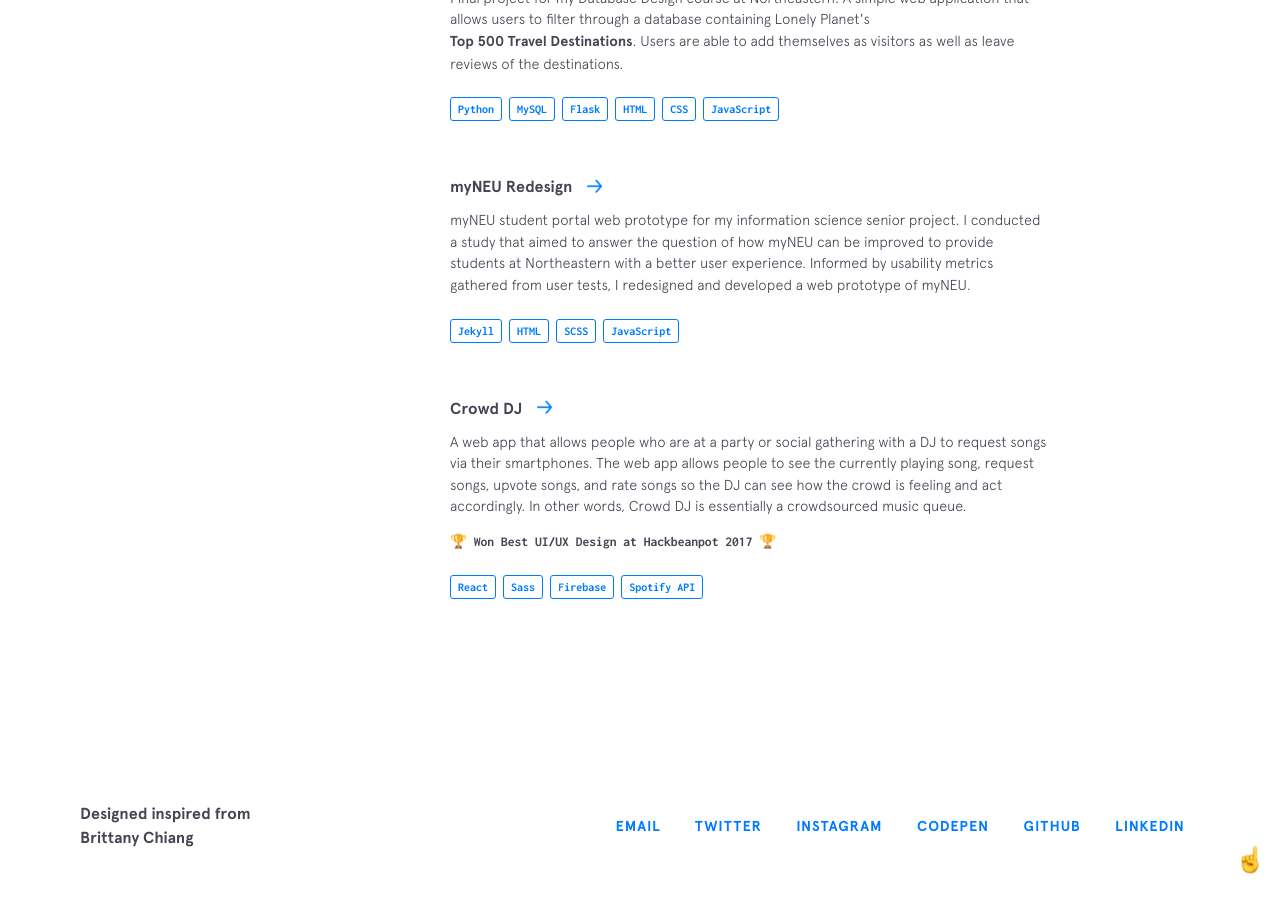
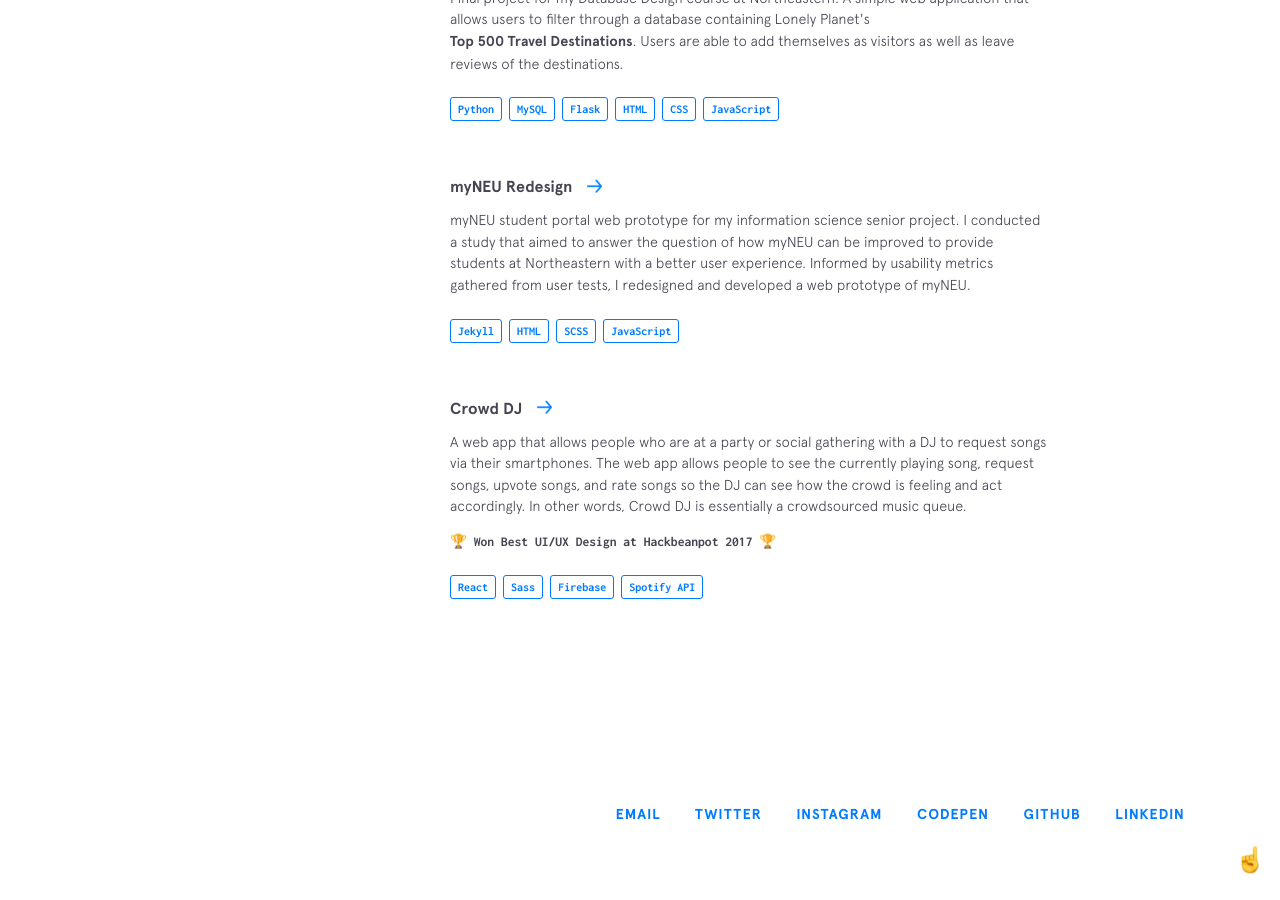
Before and after one commit to JeromeGNJ/JeromeGNJ.github.io, a Jekyll site: the page built from index.html, in a window 1280 px wide and 900 px high, scrolled down 4588 px. Built offline with Jekyll 4.4.1, drawn with Linux system fonts in a browser that asks for light colours; nearby versions of some CDN libraries; after the commit the page ends 5464 px from its top, so only the background shows below that.

Commit message:
Update footer.html

```diff
--- a/_includes/footer.html
+++ b/_includes/footer.html
@@ -1,10 +1,10 @@
 <footer class="footer">
   <div class="footer__copyright">
     <div class="top">
-      <span>Designed inspired from</span>
+      <span></span>
     </div>
     <div class="bottom">
-      <span> <a href="https://brittanychiang.com/" target="_blank">Brittany Chiang</a></span>
+      <span> <a href="https://brittanychiang.com/" target="_blank"></a></span>
     </div>
   </div>
   <div class="footer__links">
```
